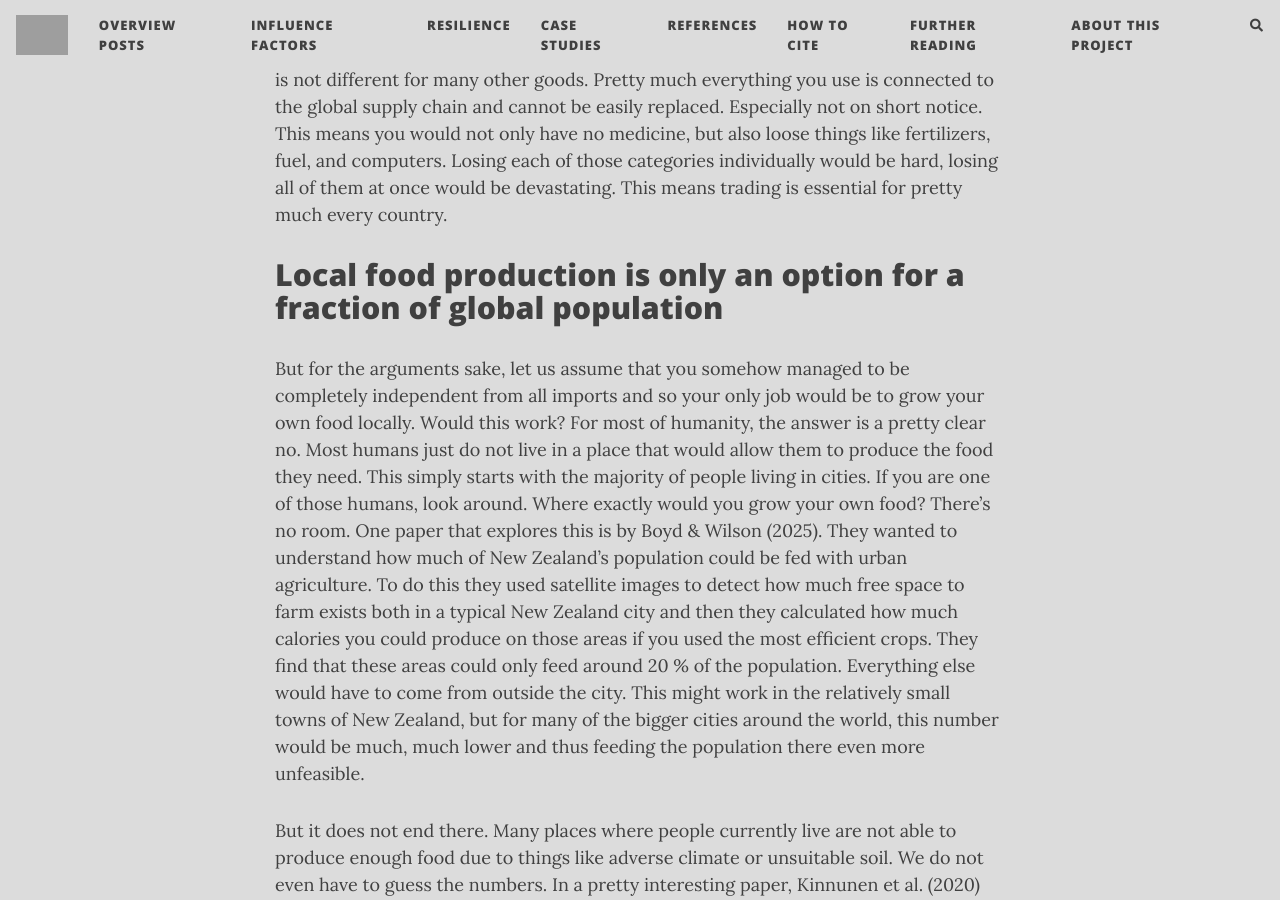
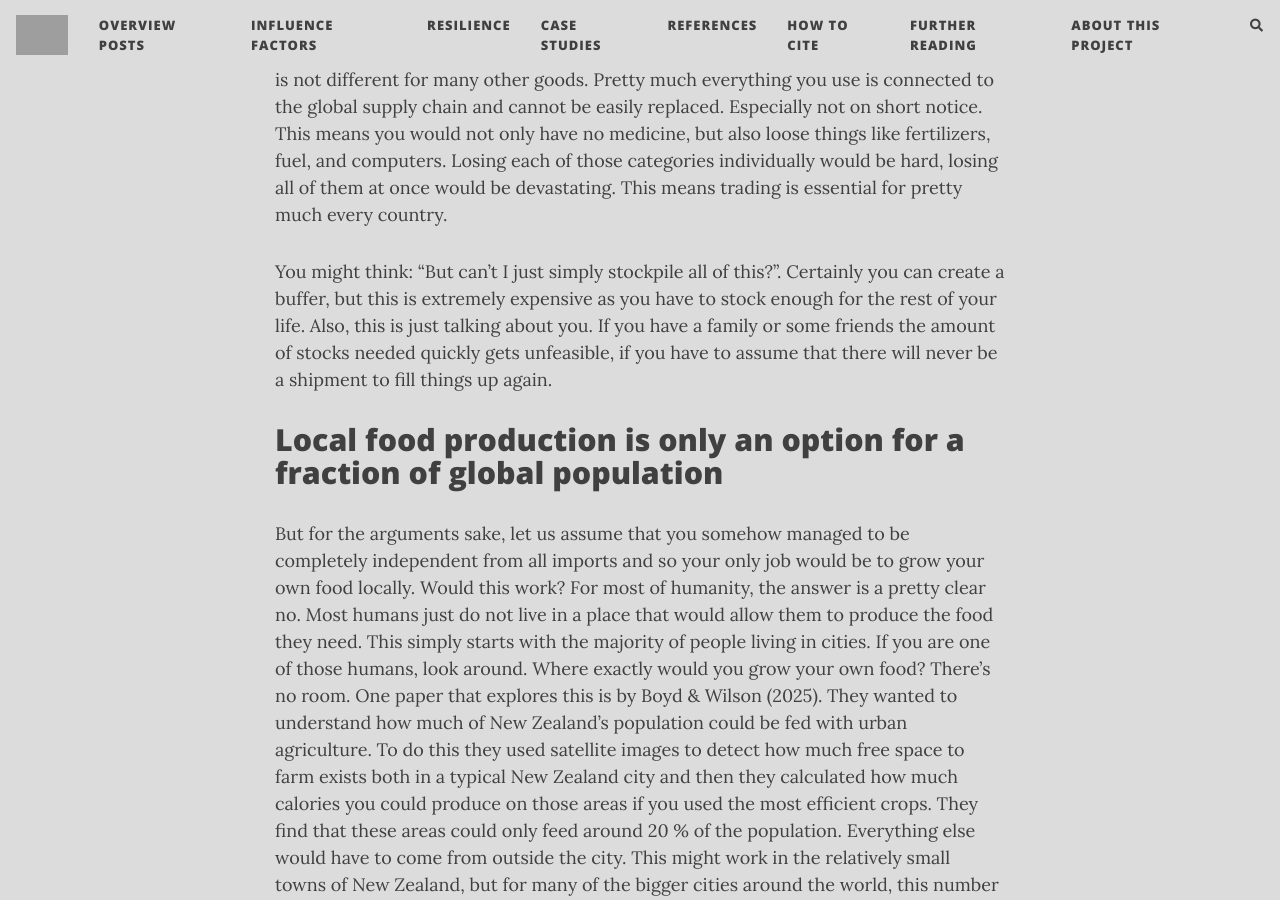
Before and after one commit to florianjehn/Societal_Collapse, a Jekyll site: the page built from _posts/2026-06-12-alone.md, in a window 1280 px wide and 900 px high, scrolled down 3279 px. Built offline with Jekyll 4.4.1, drawn with Linux system fonts in a browser that asks for light colours; nearby versions of some CDN libraries; comment, search, counter and statistics services are not loaded; some of the changed text lies outside the part shown; grey boxes are pictures that could not be loaded.

Commit message:
Update 2026-06-12-alone.md

```diff
--- a/_posts/2026-06-12-alone.md
+++ b/_posts/2026-06-12-alone.md
@@ -32,6 +32,8 @@ Admittedly, this is a pretty extreme scenario, but this just looks at food. To s
 
 To make a concrete example of this, think of New Zealand. It comes out on top for many of the resilience factors. But is it enough? To understand this better we can look at Wilson et al. (2025). They studied New Zealand’s trade reliance for medicine in the form of the ten most used pharmaceuticals in the country. Specifically, they analyzed all the inputs that are needed for those. For ten out of these ten pharmaceuticals New Zealand has no national production for the ingredients and thus could not sustain itself. Mostly, this is due to its lack of petrochemical refining in the country, but also due to a lack of mines or other chemical production. This means that New Zealand would lose all of this medicine and likely also many other medicine products. The case is not different for many other goods. Pretty much everything you use is connected to the global supply chain and cannot be easily replaced. Especially not on short notice. This means you would not only have no medicine, but also loose things like fertilizers, fuel, and computers. Losing each of those categories individually would be hard, losing all of them at once would be devastating. This means trading is essential for pretty much every country.
 
+You might think: “But can’t I just simply stockpile all of this?”. Certainly you can create a buffer, but this is extremely expensive as you have to stock enough for the rest of your life. Also, this is just talking about you. If you have a family or some friends the amount of stocks needed quickly gets unfeasible, if you have to assume that there will never be a shipment to fill things up again.
+
 # Local food production is only an option for a fraction of global population
 
 But for the arguments sake, let us assume that you somehow managed to be completely independent from all imports and so your only job would be to grow your own food locally. Would this work? For most of humanity, the answer is a pretty clear no. Most humans just do not live in a place that would allow them to produce the food they need. This simply starts with the majority of people living in cities. If you are one of those humans, look around. Where exactly would you grow your own food? There’s no room. One paper that explores this is by Boyd & Wilson (2025). They wanted to understand how much of New Zealand's population could be fed with urban agriculture. To do this they used satellite images to detect how much free space to farm exists both in a typical New Zealand city and then they calculated how much calories you could produce on those areas if you used the most efficient crops. They find that these areas could only feed around 20 % of the population. Everything else would have to come from outside the city. This might work in the relatively small towns of New Zealand, but for many of the bigger cities around the world, this number would be much, much lower and thus feeding the population there even more unfeasible.
```
